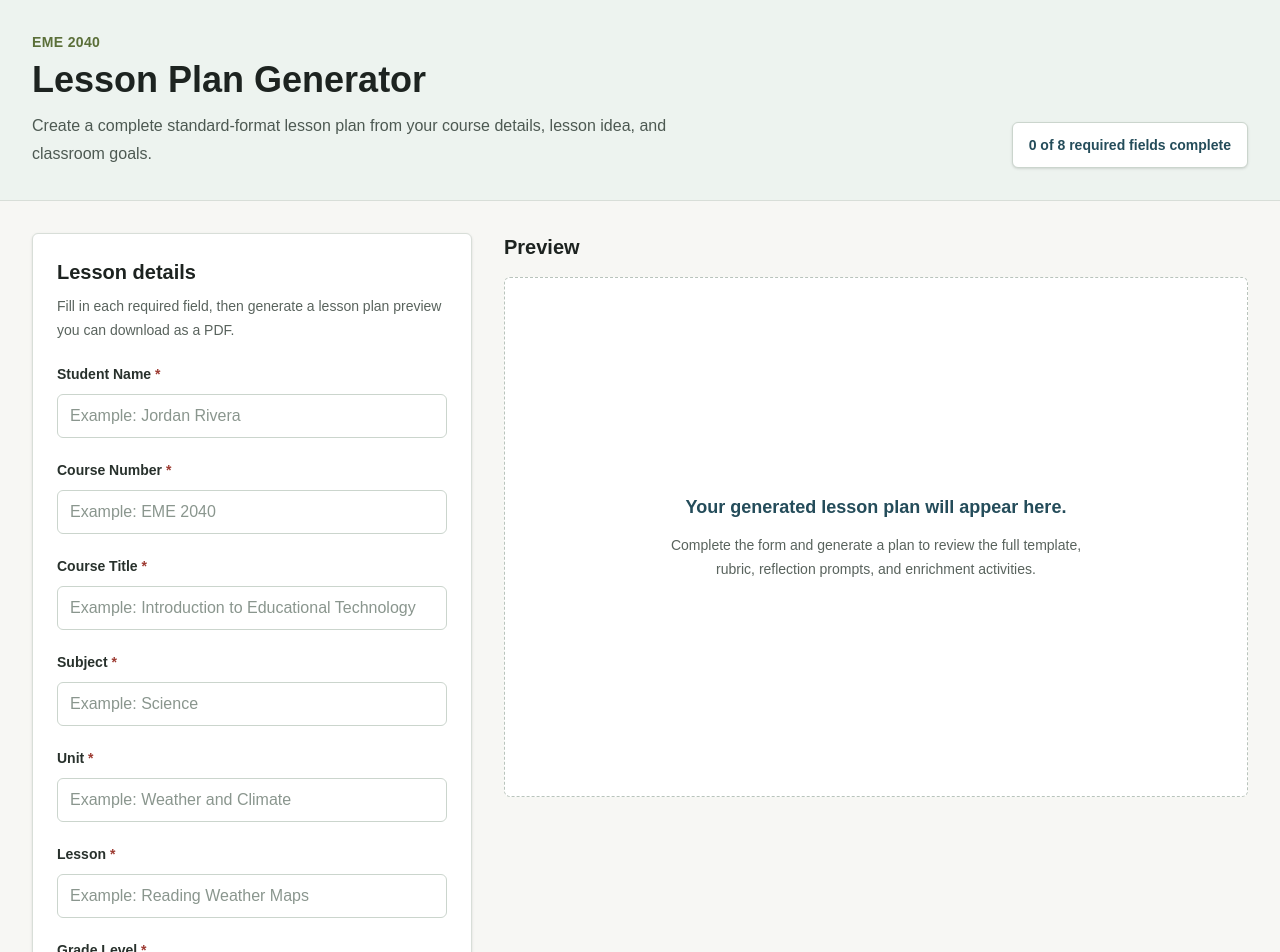
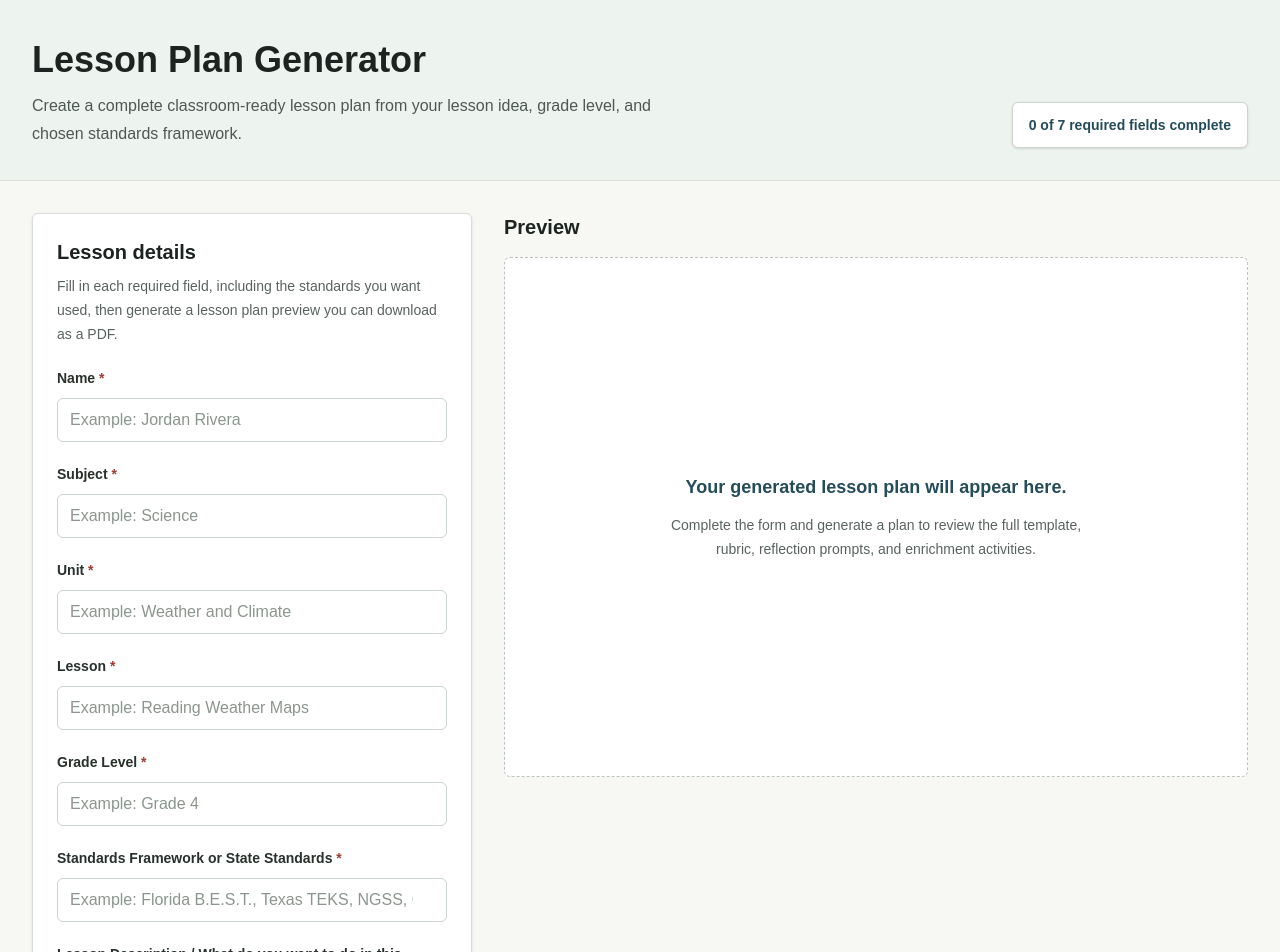
Before and after one commit to bfdtally/lesson-plan-generator, a Next.js app: page / in a window 1280 px wide. Shown: the top 952 px of the page. Built offline with nearby package versions, Linux system fonts and the light colour scheme.

Commit message:
Add files via upload

```diff
--- a/src/app/api/generate/route.ts
+++ b/src/app/api/generate/route.ts
@@ -7,10 +7,9 @@ const lessonPlanSchema = {
   additionalProperties: false,
   required: [
     "heading",
-    "student",
-    "courseNumber",
-    "courseTitle",
+    "name",
     "gradeLevel",
+    "standardsFramework",
     "titleOfLesson",
     "subject",
     "unit",
@@ -31,17 +30,15 @@ const lessonPlanSchema = {
     heading: {
       type: "object",
       additionalProperties: false,
-      required: ["program", "template", "format"],
+      required: ["title", "subtitle"],
       properties: {
-        program: { type: "string" },
-        template: { type: "string" },
-        format: { type: "string" }
+        title: { type: "string" },
+        subtitle: { type: "string" }
       }
     },
-    student: { type: "string" },
-    courseNumber: { type: "string" },
-    courseTitle: { type: "string" },
+    name: { type: "string" },
     gradeLevel: { type: "string" },
+    standardsFramework: { type: "string" },
     titleOfLesson: { type: "string" },
     subject: { type: "string" },
     unit: { type: "string" },
@@ -123,11 +120,11 @@ function textArray(value: unknown) {
 function hasAllRequiredSections(lessonPlan: LessonPlan) {
   const procedures = lessonPlan.methodsProcedures;
   return Boolean(
-    lessonPlan.heading?.program &&
-      lessonPlan.student &&
-      lessonPlan.courseNumber &&
-      lessonPlan.courseTitle &&
+    lessonPlan.heading?.title &&
+      lessonPlan.heading?.subtitle &&
+      lessonPlan.name &&
       lessonPlan.gradeLevel &&
+      lessonPlan.standardsFramework &&
       lessonPlan.titleOfLesson &&
       lessonPlan.subject &&
       lessonPlan.unit &&
@@ -211,20 +208,18 @@ export async function POST(request: Request) {
         {
           role: "system",
           content:
-            "You create complete, practical, classroom-appropriate lesson plans for college teacher candidates. Return only valid structured JSON that matches the provided schema. Never return markdown or prose outside the JSON. Keep language student-friendly, specific, teacher-friendly, and ready to use in a real classroom."
+            "You create complete, practical, classroom-appropriate lesson plans for teachers, parents, tutors, homeschool educators, and education students. Return only valid structured JSON that matches the provided schema. Never return markdown or prose outside the JSON. Keep language clear, specific, teacher-friendly, and ready to use in a real classroom."
         },
         {
           role: "user",
           content: `Create a complete lesson plan using this required format:
 
-EME 2040 Introduction to Educational Technology
-Lesson Plan Template
-College of Education: Standard Lesson Plan Format
+Lesson Plan
+Classroom-ready lesson plan and rubric
 
-Student: ${form.studentName}
-Course Number: ${form.courseNumber}
-Course Title: ${form.courseTitle}
+Name: ${form.name}
 Grade Level: ${form.gradeLevel}
+Standards Framework or State Standards to Use: ${form.standardsFramework}
 Title of Lesson: ${form.lesson}
 Subject: ${form.subject}
 Unit: ${form.unit}
@@ -236,7 +231,9 @@ ${form.lessonDescription}
 Requirements:
 - Always include Goals.
 - Always include Behavioral Objectives with measurable action verbs.
-- Always include Standards. If exact state standards are uncertain, clearly label them as suggested standards and tell the student to verify them with the teacher or district.
+- Always include Standards aligned to "${form.standardsFramework}" for this grade level, subject, unit, and lesson.
+- Include the most relevant standard codes and concise descriptions when you are confident.
+- If exact standard codes or wording may be uncertain, clearly label them as suggested alignments and tell the user to verify the exact standards with the official state, district, or standards-framework source.
 - Always include Materials, including low-cost classroom materials when possible.
 - Always include Preventative Techniques.
 - Always include Interventive Techniques.
@@ -246,7 +243,7 @@ Requirements:
 - Always include at least two Enrichment Activities.
 - Always include a rubric with exactly 4 criteria.
 - Each rubric criterion must include Excellent, Proficient, Developing, and Beginning.
-- Each rubric performance level must include points and a clear student-friendly description.
+- Each rubric performance level must include points and a clear learner-friendly description.
 - Include total possible points for the rubric.`
         }
       ],
--- a/src/app/layout.tsx
+++ b/src/app/layout.tsx
@@ -3,7 +3,7 @@ import "./globals.css";
 
 export const metadata: Metadata = {
   title: "Lesson Plan Generator",
-  description: "Generate complete lesson plans for teacher candidates."
+  description: "Generate complete classroom-ready lesson plans aligned to selected standards."
 };
 
 export default function RootLayout({
--- a/src/app/page.tsx
+++ b/src/app/page.tsx
@@ -16,24 +16,22 @@ const LessonPlanPdfDownload = dynamic(() => import("@/components/LessonPlanPdf")
 });
 
 const fieldLabels: Record<keyof LessonFormData, string> = {
-  studentName: "Student Name",
-  courseNumber: "Course Number",
-  courseTitle: "Course Title",
+  name: "Name",
   subject: "Subject",
   unit: "Unit",
   lesson: "Lesson",
   gradeLevel: "Grade Level",
+  standardsFramework: "Standards Framework or State Standards",
   lessonDescription: "Lesson Description"
 };
 
 const placeholders: Record<keyof LessonFormData, string> = {
-  studentName: "Example: Jordan Rivera",
-  courseNumber: "Example: EME 2040",
-  courseTitle: "Example: Introduction to Educational Technology",
+  name: "Example: Jordan Rivera",
   subject: "Example: Science",
   unit: "Example: Weather and Climate",
   lesson: "Example: Reading Weather Maps",
   gradeLevel: "Example: Grade 4",
+  standardsFramework: "Example: Florida B.E.S.T., Texas TEKS, NGSS, Common Core, or your district standards",
   lessonDescription:
     "Describe what students should learn, the activity you have in mind, and the kind of learning experience you want to create."
 };
@@ -61,10 +59,24 @@ function InputField({
         value={value}
         onChange={(event) => onChange(field, event.target.value)}
         placeholder={placeholders[field]}
+        list={field === "standardsFramework" ? "standards-options" : undefined}
         aria-invalid={Boolean(error)}
         aria-describedby={error ? `${id}-error` : undefined}
         className="mt-2 min-h-11 w-full rounded-md border border-[#cbd5cd] bg-white px-3 py-2 text-sm text-[#1d2320] outline-none transition placeholder:text-[#8a968e] focus:border-[#244c5a] focus:ring-2 focus:ring-[#244c5a]/20"
       />
+      {field === "standardsFramework" ? (
+        <datalist id="standards-options">
+          <option value="Florida B.E.S.T. Standards" />
+          <option value="Texas Essential Knowledge and Skills (TEKS)" />
+          <option value="Common Core State Standards" />
+          <option value="Next Generation Science Standards (NGSS)" />
+          <option value="California Common Core State Standards" />
+          <option value="New York State Learning Standards" />
+          <option value="Virginia Standards of Learning (SOL)" />
+          <option value="Georgia Standards of Excellence" />
+          <option value="District standards" />
+        </datalist>
+      ) : null}
       {error ? (
         <p id={`${id}-error`} className="mt-2 text-sm text-[#9d3b32]">
           {error}
@@ -145,12 +157,11 @@ export default function Home() {
       <section className="border-b border-[#d8ded8] bg-[#edf3ef] print:hidden">
         <div className="mx-auto flex max-w-7xl flex-col gap-6 px-5 py-8 sm:px-8 lg:flex-row lg:items-end lg:justify-between">
           <div className="max-w-3xl">
-            <p className="text-sm font-semibold uppercase tracking-wide text-[#5b6f39]">EME 2040</p>
             <h1 className="mt-2 text-3xl font-bold text-[#1d2320] sm:text-4xl">
               Lesson Plan Generator
             </h1>
             <p className="mt-3 max-w-2xl text-base leading-7 text-[#4d5952]">
-              Create a complete standard-format lesson plan from your course details, lesson idea, and classroom goals.
+              Create a complete classroom-ready lesson plan from your lesson idea, grade level, and chosen standards framework.
             </p>
           </div>
           <div className="rounded-md border border-[#cbd5cd] bg-white px-4 py-3 text-sm font-semibold text-[#244c5a] shadow-sm">
@@ -164,18 +175,17 @@ export default function Home() {
           <div>
             <h2 className="text-xl font-bold text-[#1d2320]">Lesson details</h2>
             <p className="mt-2 text-sm leading-6 text-[#59635d]">
-              Fill in each required field, then generate a lesson plan preview you can download as a PDF.
+              Fill in each required field, including the standards you want used, then generate a lesson plan preview you can download as a PDF.
             </p>
           </div>
 
           <div className="grid gap-5 sm:grid-cols-2 lg:grid-cols-1">
-            <InputField field="studentName" value={form.studentName} error={errors.studentName} onChange={updateField} />
-            <InputField field="courseNumber" value={form.courseNumber} error={errors.courseNumber} onChange={updateField} />
-            <InputField field="courseTitle" value={form.courseTitle} error={errors.courseTitle} onChange={updateField} />
+            <InputField field="name" value={form.name} error={errors.name} onChange={updateField} />
             <InputField field="subject" value={form.subject} error={errors.subject} onChange={updateField} />
             <InputField field="unit" value={form.unit} error={errors.unit} onChange={updateField} />
             <InputField field="lesson" value={form.lesson} error={errors.lesson} onChange={updateField} />
             <InputField field="gradeLevel" value={form.gradeLevel} error={errors.gradeLevel} onChange={updateField} />
+            <InputField field="standardsFramework" value={form.standardsFramework} error={errors.standardsFramework} onChange={updateField} />
           </div>
 
           <div>
--- a/src/components/LessonPlanPdf.tsx
+++ b/src/components/LessonPlanPdf.tsx
@@ -154,26 +154,24 @@ export function LessonPlanPdfDocument({ lessonPlan }: { lessonPlan: LessonPlan }
     <Document>
       <Page size="LETTER" style={styles.page}>
         <View style={styles.header}>
-          <Text style={styles.title}>EME 2040 Lesson Plan</Text>
-          <Text style={styles.subtitle}>{lessonPlan.heading.template}</Text>
-          <Text style={styles.subtitle}>{lessonPlan.heading.format}</Text>
+          <Text style={styles.title}>{lessonPlan.heading.title}</Text>
+          <Text style={styles.subtitle}>{lessonPlan.heading.subtitle}</Text>
         </View>
 
         <View style={styles.detailsGrid}>
-          <Detail label="Student Name" value={lessonPlan.student} />
-          <Detail label="Course Number" value={lessonPlan.courseNumber} />
-          <Detail label="Course Title" value={lessonPlan.courseTitle} />
+          <Detail label="Name" value={lessonPlan.name} />
           <Detail label="Subject" value={lessonPlan.subject} />
           <Detail label="Unit" value={lessonPlan.unit} />
           <Detail label="Lesson" value={lessonPlan.lesson} />
           <Detail label="Grade Level" value={lessonPlan.gradeLevel} />
+          <Detail label="Standards" value={lessonPlan.standardsFramework} />
           <Detail label="Title of Lesson" value={lessonPlan.titleOfLesson} />
         </View>
 
         <Section title="Goals" items={lessonPlan.goals} />
-        <Section title="Specific Behavioral Objectives" items={lessonPlan.specificBehavioralObjectives} />
-        <Section title="Associated Standards" items={lessonPlan.associatedStandards} />
-        <Section title="List of Materials, Resources, and Equipment" items={lessonPlan.materialsResourcesEquipment} />
+        <Section title="Behavioral Objectives" items={lessonPlan.specificBehavioralObjectives} />
+        <Section title="Standards" items={lessonPlan.associatedStandards} />
+        <Section title="Materials" items={lessonPlan.materialsResourcesEquipment} />
         <Section title="Preventative Techniques" items={lessonPlan.preventativeTechniques} />
         <Section title="Interventive Techniques" items={lessonPlan.interventiveTechniques} />
 
@@ -236,7 +234,7 @@ export default function LessonPlanPdfDownload({ lessonPlan }: { lessonPlan: Less
       .trim()
       .replace(/[^a-zA-Z0-9]+/g, "_")
       .replace(/^_+|_+$/g, "");
-  const pdfName = `${cleanPart(lessonPlan.student, "Lesson")}_${cleanPart(
+  const pdfName = `${cleanPart(lessonPlan.name, "Lesson")}_${cleanPart(
     lessonPlan.titleOfLesson || lessonPlan.lesson,
     "Plan"
   )}_Lesson_Plan.pdf`;
--- a/src/components/LessonPlanPreview.tsx
+++ b/src/components/LessonPlanPreview.tsx
@@ -26,16 +26,14 @@ export default function LessonPlanPreview({ lessonPlan }: { lessonPlan: LessonPl
   return (
     <article className="space-y-8 rounded-md border border-[#d8ded8] bg-white p-6 shadow-sm sm:p-8 print:rounded-none print:border-0 print:p-0 print:shadow-none">
       <header>
-        <p className="text-sm font-semibold text-[#5b6f39]">{lessonPlan.heading.program}</p>
-        <h2 className="mt-2 text-3xl font-bold text-[#1d2320] print:text-2xl">{lessonPlan.heading.template}</h2>
-        <p className="mt-1 text-sm text-[#59635d]">{lessonPlan.heading.format}</p>
+        <h2 className="text-3xl font-bold text-[#1d2320] print:text-2xl">{lessonPlan.heading.title}</h2>
+        <p className="mt-2 text-sm text-[#59635d]">{lessonPlan.heading.subtitle}</p>
       </header>
 
       <dl className="grid gap-4 rounded-md bg-[#f1f5f2] p-4 sm:grid-cols-2 lg:grid-cols-4 print:grid-cols-2 print:border print:border-[#b8b8b8] print:bg-white">
-        <Detail label="Student" value={lessonPlan.student} />
-        <Detail label="Course Number" value={lessonPlan.courseNumber} />
-        <Detail label="Course Title" value={lessonPlan.courseTitle} />
+        <Detail label="Name" value={lessonPlan.name} />
         <Detail label="Grade Level" value={lessonPlan.gradeLevel} />
+        <Detail label="Standards" value={lessonPlan.standardsFramework} />
         <Detail label="Title of Lesson" value={lessonPlan.titleOfLesson} />
         <Detail label="Subject" value={lessonPlan.subject} />
         <Detail label="Unit" value={lessonPlan.unit} />
--- a/src/lib/lessonPlan.ts
+++ b/src/lib/lessonPlan.ts
@@ -1,27 +1,24 @@
 import type { LessonFormData, LessonPlan } from "./types";
 
 export const emptyForm: LessonFormData = {
-  studentName: "",
-  courseNumber: "",
-  courseTitle: "",
+  name: "",
   subject: "",
   unit: "",
   lesson: "",
   gradeLevel: "",
+  standardsFramework: "",
   lessonDescription: ""
 };
 
 export function fallbackLessonPlan(form: LessonFormData): LessonPlan {
   return {
     heading: {
-      program: "EME 2040 Introduction to Educational Technology",
-      template: "Lesson Plan Template",
-      format: "College of Education: Standard Lesson Plan Format"
+      title: "Lesson Plan",
+      subtitle: "Classroom-ready lesson plan and rubric"
     },
-    student: form.studentName,
-    courseNumber: form.courseNumber,
-    courseTitle: form.courseTitle,
+    name: form.name,
     gradeLevel: form.gradeLevel,
+    standardsFramework: form.standardsFramework,
     titleOfLesson: form.lesson,
     subject: form.subject,
     unit: form.unit,
@@ -31,7 +28,7 @@ export function fallbackLessonPlan(form: LessonFormData): LessonPlan {
       "Given teacher modeling, guided practice, and classroom materials, students will explain or demonstrate the key lesson concept with at least 80% accuracy."
     ],
     associatedStandards: [
-      "Suggested standard: Align this lesson with an appropriate grade-level standard for the subject area. Student teacher should verify the exact state, district, or school standard with the cooperating teacher or district curriculum guide."
+      `Suggested ${form.standardsFramework} alignment: Select grade-level standards that match the lesson topic and verify exact standard codes and wording with the official state, district, or standards-framework source.`
     ],
     materialsResourcesEquipment: [
       "Teacher presentation or anchor chart",
--- a/src/lib/types.ts
+++ b/src/lib/types.ts
@@ -1,11 +1,10 @@
 export type LessonFormData = {
-  studentName: string;
-  courseNumber: string;
-  courseTitle: string;
+  name: string;
   subject: string;
   unit: string;
   lesson: string;
   gradeLevel: string;
+  standardsFramework: string;
   lessonDescription: string;
 };
 
@@ -22,14 +21,12 @@ export type RubricCriterion = {
 
 export type LessonPlan = {
   heading: {
-    program: string;
-    template: string;
-    format: string;
+    title: string;
+    subtitle: string;
   };
-  student: string;
-  courseNumber: string;
-  courseTitle: string;
+  name: string;
   gradeLevel: string;
+  standardsFramework: string;
   titleOfLesson: string;
   subject: string;
   unit: string;
@@ -57,12 +54,11 @@ export type LessonPlan = {
 };
 
 export const requiredFields: Array<keyof LessonFormData> = [
-  "studentName",
-  "courseNumber",
-  "courseTitle",
+  "name",
   "subject",
   "unit",
   "lesson",
   "gradeLevel",
+  "standardsFramework",
   "lessonDescription"
 ];
```
Also changed, not shown: 1 other file (tests, documents, lock files or other folders).
